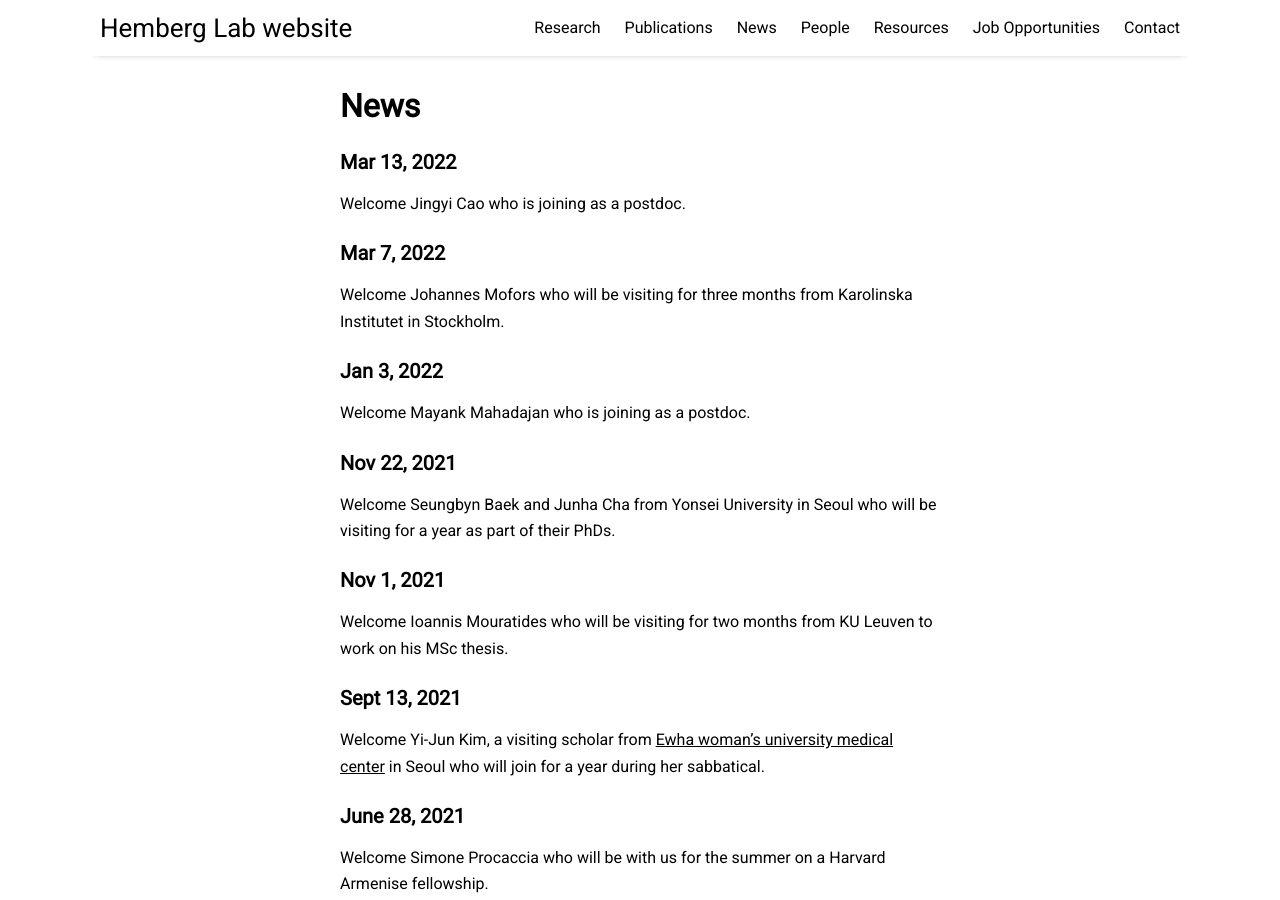
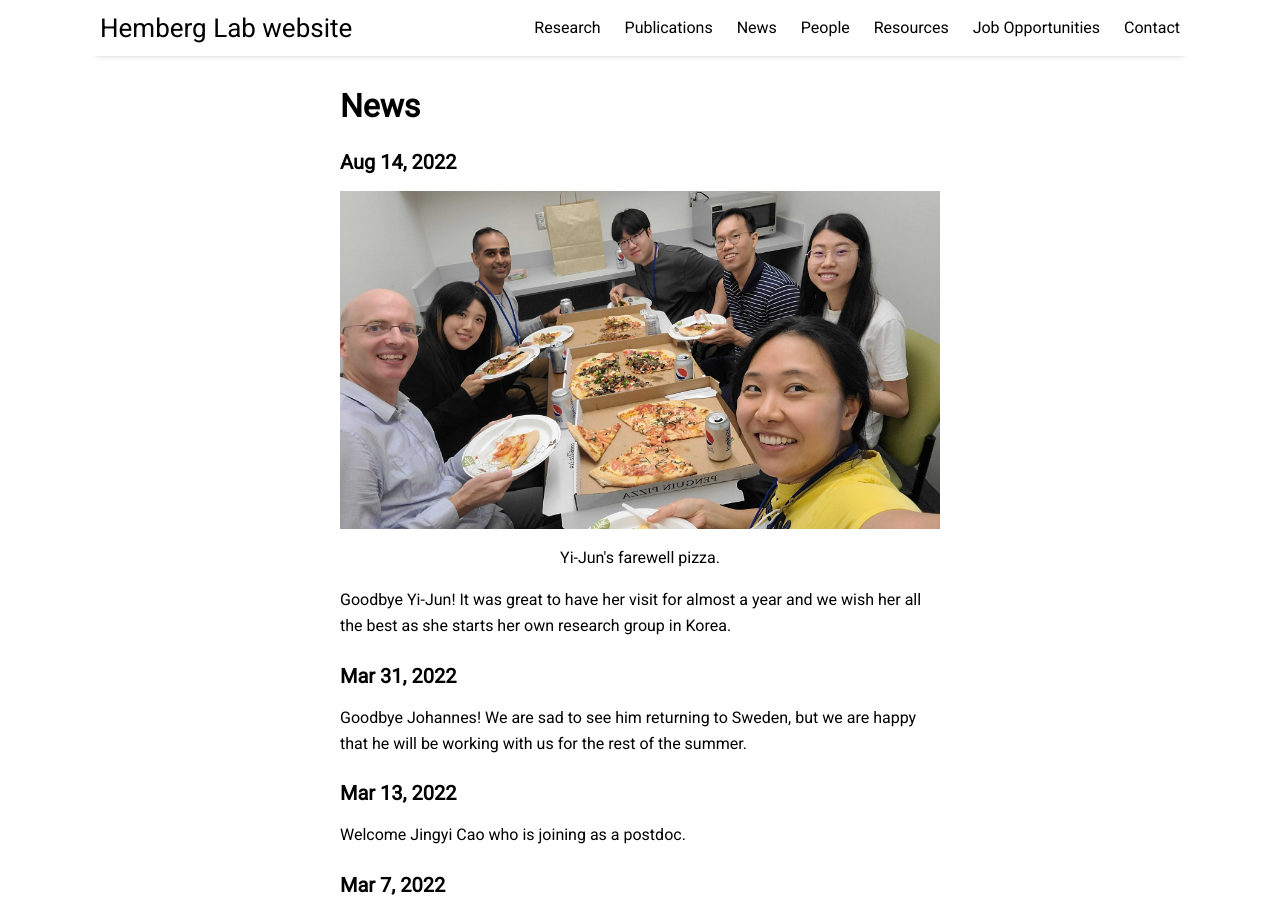
Before and after one commit to jaewon-cho/sdfasdf2dscf34fad.github.io, a Jekyll site: the page built from pages/news.md, in a window 1280 px wide and 900 px high. Built offline with Jekyll 4.4.1, drawn with Linux system fonts in a browser that asks for light colours; nearby versions of some CDN libraries.

```diff
--- a/pages/news.md
+++ b/pages/news.md
@@ -3,6 +3,18 @@ layout: page
 title: News
 permalink: /news
 ---
+
+### Aug 14, 2022
+
+<img src="assets/img/lab_pizza_2022.jpg" alt="Lab eating pizza" width="600"/>
+
+<p style="text-align: center;">Yi-Jun's farewell pizza.</p>
+
+Goodbye Yi-Jun! It was great to have her visit for almost a year and we wish her all the best as she starts her own research group in Korea.
+
+### Mar 31, 2022
+
+Goodbye Johannes! We are sad to see him returning to Sweden, but we are happy that he will be working with us for the rest of the summer.
 
 ### Mar 13, 2022
 
```
Also changed, not shown: pages/people.md (+4 -4 lines), pages/publications.md (+4 -0 lines), assets/img/lab_pizza_2022.jpg (added).
